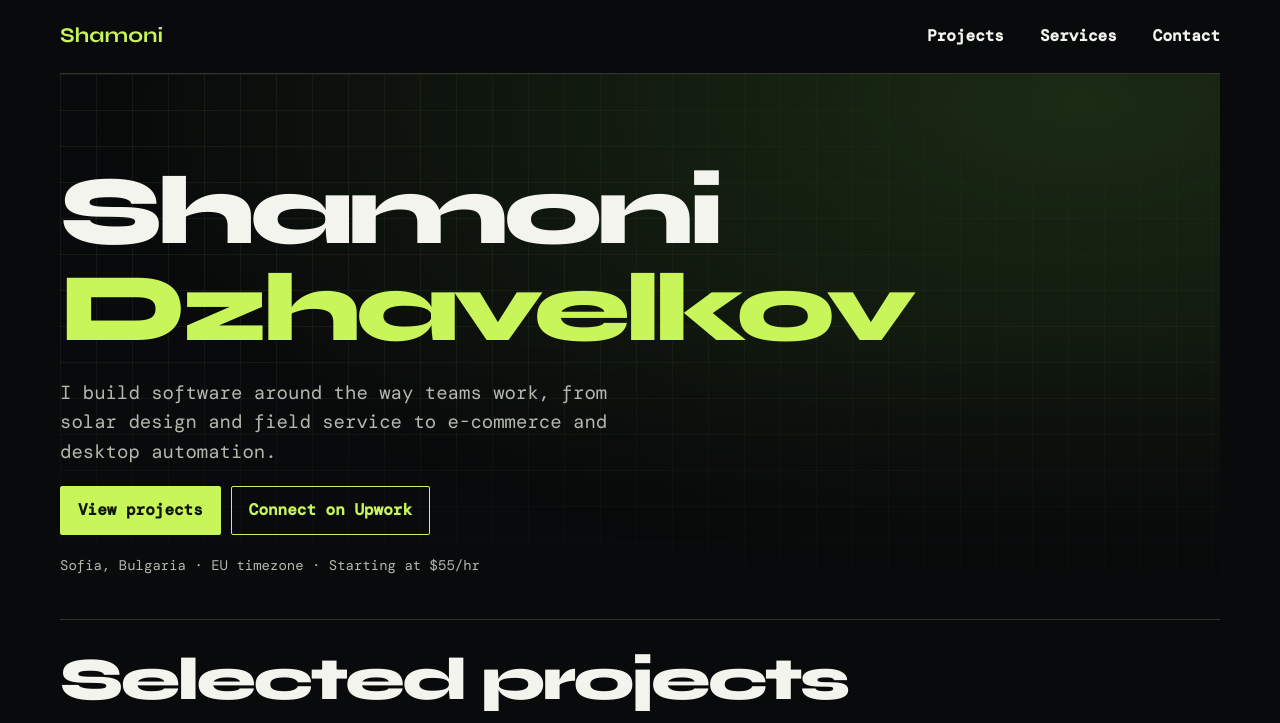
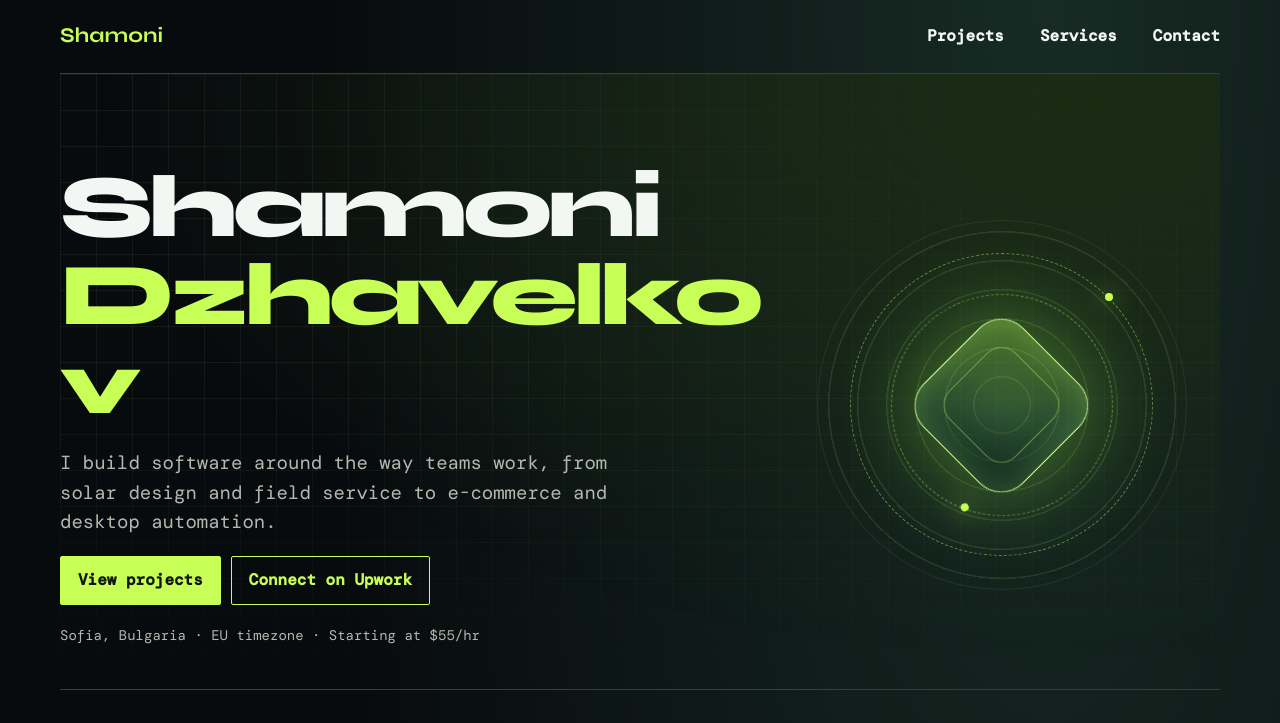
Before and after one commit to shamoniDzhavelkov/portfolio, a plain HTML site: page index.html in a window 1280 px wide. Shown: the top 723 px of the page. Drawn offline with nearby package versions, Linux system fonts and the light colour scheme.

Commit message:
Refresh portfolio with futuristic design

```diff
--- a/index.html
+++ b/index.html
@@ -90,6 +90,29 @@ a:focus-visible{outline-color:var(--green)}
   from { opacity: 0; background-position: 0 0, 0 -24px, 0 0; }
   to { opacity: 1; background-position: 0 0, 0 0, 0 0; }
 }
+
+/* Portfolio visual system */
+:root { color-scheme: dark; --paper:#080b0e; --ink:#f3f7f4; --green:#c8ff56; --line:#33413c; --wash:#101a16; }
+body { background: radial-gradient(ellipse at 82% 0%, #172b24, transparent 45rem), var(--paper); }
+.hero { display:grid; grid-template-columns:minmax(0, 1.6fr) minmax(0, 1fr); align-items:center; gap:24px; min-height:470px; }
+.hero-name { font-size:clamp(36px, 6.9vw, 100px); }
+.hero-art { position:relative; display:grid; place-items:center; aspect-ratio:1; max-width:370px; width:100%; justify-self:center; isolation:isolate; }
+.hero-art::before { content:""; position:absolute; inset:0; border:1px solid #739e6829; border-radius:50%; background:repeating-radial-gradient(circle,transparent 0 27px,#a8df7422 28px 29px),radial-gradient(circle,#93f55924,transparent 66%); }
+.hero-orbit { position:absolute; inset:9%; border:1px dashed #b8ff677a; border-radius:50%; }
+.hero-orbit::after { content:""; position:absolute; top:13%; right:13%; width:8px; height:8px; background:var(--green); border-radius:50%; box-shadow:0 0 24px var(--green); }
+.hero-core { width:38%; aspect-ratio:1; border:1px solid #d3ff8e; border-radius:22%; transform:rotate(45deg); background:linear-gradient(145deg,#bcff4b50,#68e5b31a 55%,#0d211b); box-shadow:0 0 65px #96ff4740,inset 0 0 32px #9fff6240; }
+.hero-core::after { content:""; position:absolute; inset:16%; border:1px solid #ccff7666; border-radius:inherit; }
+.hero-art .hero-orbit:nth-child(2) { inset:20%; transform:rotate(155deg); }
+.project-card { background:linear-gradient(155deg,#16211d,#0d1315 65%); }
+.project-card.featured { background:linear-gradient(135deg,#243823,#101a16 67%); box-shadow:inset 0 1px #c8ff5650; }
+.project-card.featured:nth-child(2) { background:linear-gradient(135deg,#173833,#101a16 67%); }
+@media (min-width: 681px) and (prefers-reduced-motion: no-preference) {
+  .hero-orbit:first-child { animation: orbit-in 1.6s cubic-bezier(.2,.75,.2,1) both; }
+  .hero-core { animation: core-in 1.1s ease-out both; }
+}
+@keyframes orbit-in { from { transform:rotate(-100deg); opacity:0; } to { transform:rotate(0); opacity:1; } }
+@keyframes core-in { from { transform:rotate(30deg) scale(.8); opacity:.3; } to { transform:rotate(45deg) scale(1); opacity:1; } }
+@media(max-width:680px) { .hero { grid-template-columns:1fr; min-height:auto; } .hero-art { display:none; } }
 </style>
 </head>
 <body>
@@ -100,6 +123,7 @@ a:focus-visible{outline-color:var(--green)}
   </nav>
   <main id="top">
   <header class="hero">
+    <div class="hero-content">
     <h1 class="hero-name">Shamoni <span>Dzhavelkov</span></h1>
     <p class="hero-desc">I build software around the way teams work, from solar design and field service to e-commerce and desktop automation.</p>
     <div class="actions">
@@ -107,6 +131,12 @@ a:focus-visible{outline-color:var(--green)}
       <a class="cta-btn secondary" href="https://www.upwork.com/freelancers/~010078c58ec96b534c?mp_source=share">Connect on Upwork</a>
     </div>
     <p class="hero-meta">Sofia, Bulgaria · EU timezone · Starting at $55/hr</p>
+      </div>
+    <div class="hero-art" aria-hidden="true">
+      <div class="hero-orbit"></div>
+      <div class="hero-orbit"></div>
+      <div class="hero-core"></div>
+    </div>
   </header>
 
   <section class="section" id="projects">
```
